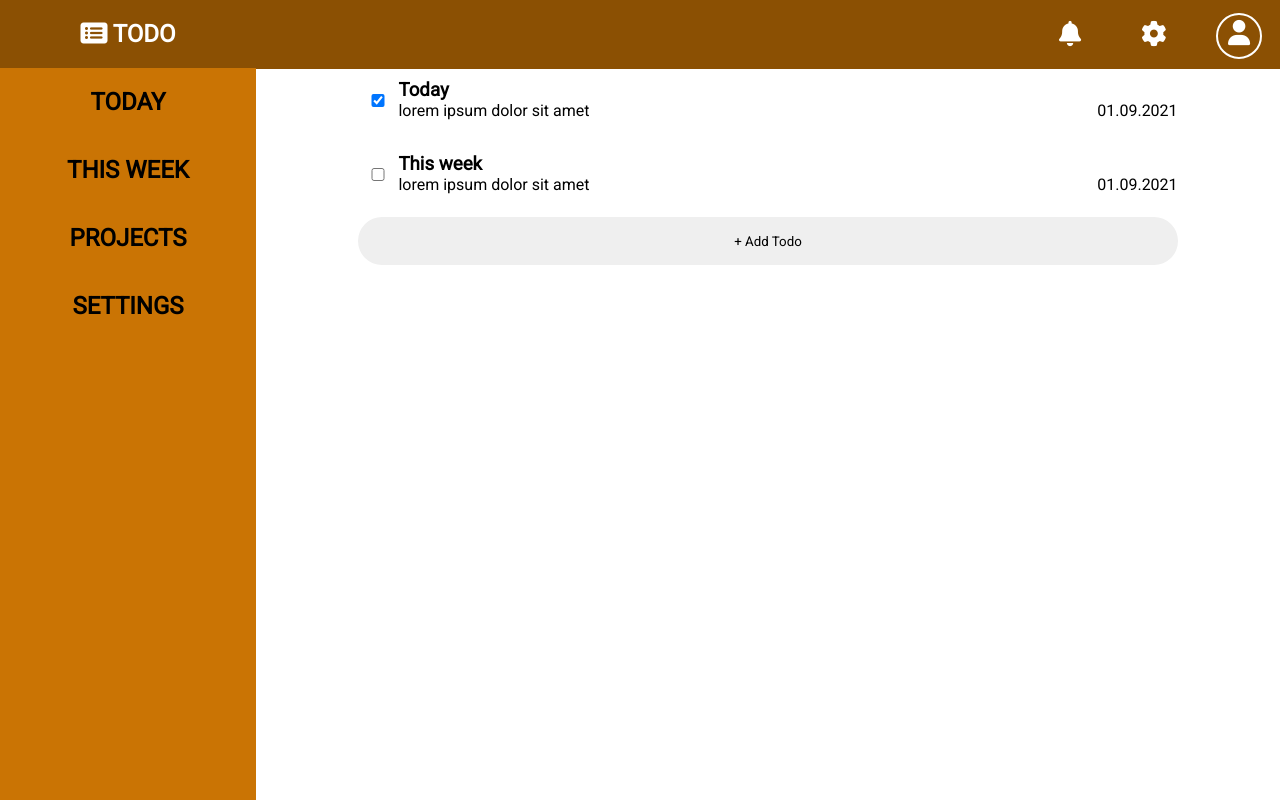
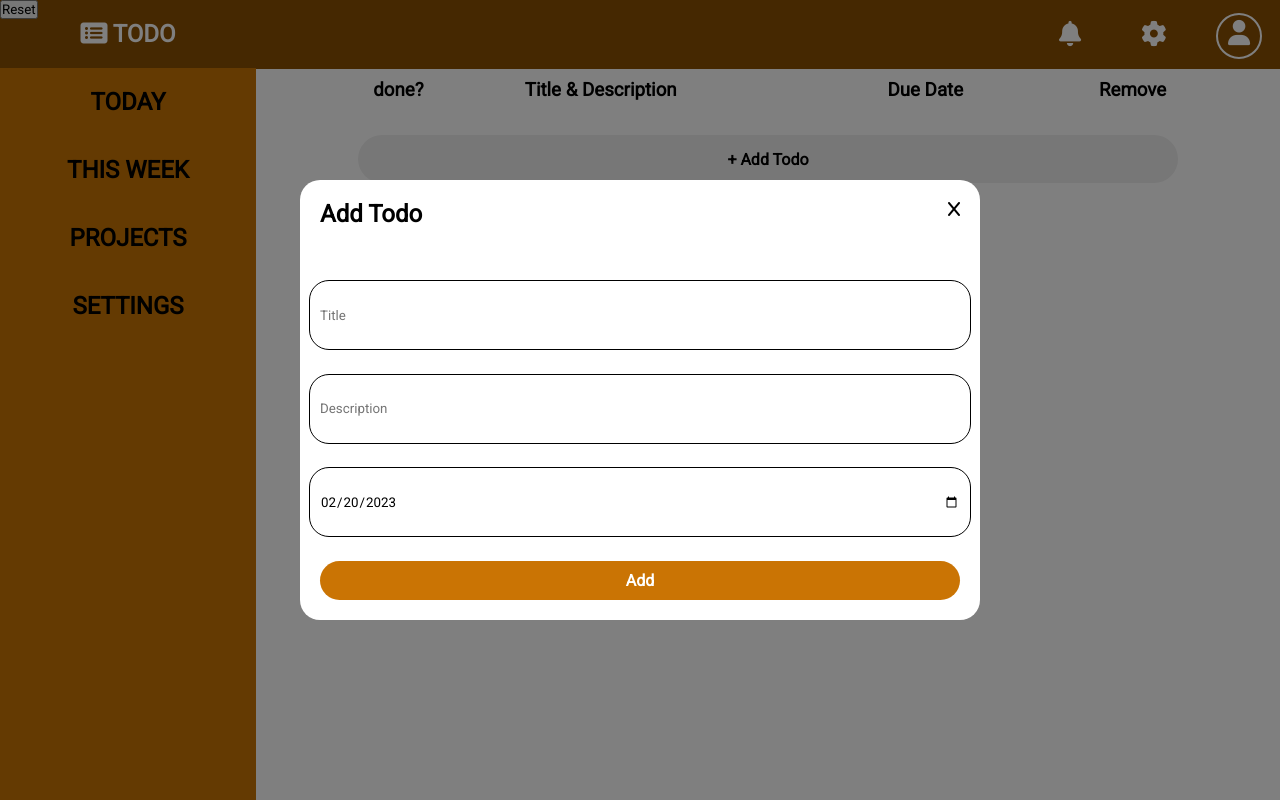
Before and after one commit to AirGamming/odin-todo, a website built with webpack: page index.html in a window 1280 px wide. Both pictures are taken after a click on the button "+ Add Todo". Built offline with nearby package versions, Linux system fonts and the light colour scheme.

Commit message:
added popup TOFIX

```diff
--- a/src/css/main.css
+++ b/src/css/main.css
@@ -64,23 +64,109 @@
     align-items: center;
 }.todo-item{
     display: grid;
-    grid-template-columns: 40px 1fr 1fr;
+    grid-template-columns: 80px 1fr 1fr 90px;
     width: 100%;
-    padding: 10px;
+    padding: 20px;
+    position: relative;
+    border-bottom: 1px black solid;
+    align-items: center;
+
 }main{
     display: flex;
     justify-content: center;
-}.todo-title, .todo-content{
+}.todo-text{
     grid-column: 2;
 }.todo-done{
     grid-column: 1;
-    position: relative;
-    top: -200%;
+    /* position: absolute;
+    top: 45px; */
+    border:none;
+    grid-row: 1;
 }.todo-due-date{
-    text-align: end;
+    text-align: center;
+}.todo-remove{
+    grid-column: 4;
+    grid-row: 1;
+    border:none;
+    background-color: red;
+    color: white;
+    padding: 5px;
+    height: 48px;
+    width: 48px;
+    border-radius: 24px;
+    margin: 10px;
+    box-shadow: 2px 2px 3px 2px rgba(0, 0, 0, 0.2);
 }.add-todo{
     width: 100%;
     height: 48px;
     border-radius: 24px;
     border: none;
+    font-weight: bold;
+    font-size: 1rem;
+    margin: 24px;
+}.popup-background{
+    position: fixed;
+    top: 0;
+    left: 0;
+    width: 100%;
+    height: 100%;
+    background-color: rgba(0, 0, 0, 0.5);
+    display:flex;
+    justify-content: center;
+    align-items: center;
+}.popup{
+    background-color: white;
+    height: 50%;
+    width: 50%;
+    border-radius: 20px;
+    padding: 20px;
+    position: relative;
+    display: flex;
+    flex-direction: column;
+    justify-content: space-between;
+    min-height: 340px;
+}.popup-close{
+    position: absolute;
+    top: 0;
+    right: 0;
+    font-size: 1rem;
+    font-weight: bold;
+    padding: 20px;
+    cursor: pointer;
+    background:none;
+    border: none;
+}.popup-form{
+    height: 80%;
+    display: flex;
+    flex-direction: column;
+    justify-content: space-between;
+    gap: 12px;
+    align-items: center;
+}.popup-form input, .popup-input-description{
+    width: 100%;
+    height: 48px;
+    padding: 10px;
+    border-radius: 20px;
+    border: 1px solid;
+}.popup-input-submit{
+    width: 100%;
+    padding: 10px;
+    border-radius: 20px;
+    border: none;
+    background-color: rgb(202, 116, 4);
+    color: white;
+    font-weight: bold;
+    font-size: 1rem;
+}.headers{
+    display: grid;
+    grid-template-columns: 80px 1fr 1fr 90px;
+    width: 100%;
+    align-items: center;
+}.header-text{
+    text-align: center;
+    padding: 10px;
+}.reset{
+    position: absolute;
+    top: 0;
+    left: 0;
 }
--- a/src/index.js
+++ b/src/index.js
@@ -1,4 +1,15 @@
 import style from '/src/css/main.css';
 import Main from '/src/pages/main.js';
+// import * as favicon from '/favicon.ico';
 
 Main();
+
+const reset = document.createElement("button");
+reset.classList.add("reset");
+reset.innerHTML = "Reset"
+document.body.appendChild(reset);
+
+reset.addEventListener("click", () => {
+    localStorage.clear();
+}
+);
--- /dev/null
+++ b/src/pages/components/popupAdd.js
@@ -0,0 +1,63 @@
+import today from "../scripts/today";
+
+export default function popupAdd(){
+
+    let popupBackground = document.createElement("div");
+    popupBackground.classList.add("popup-background");
+
+    let popup = document.createElement("div");
+    popup.classList.add("popup");
+
+    let popupTitle = document.createElement("h2");
+    popupTitle.classList.add("popup-title");
+    popupTitle.textContent = "Add Todo";
+
+    let popupForm = document.createElement("form");
+    popupForm.classList.add("popup-form");
+
+    let popupClose = document.createElement("button");
+    popupClose.classList.add("popup-close");
+    popupClose.innerHTML = `<i class="fa-solid fa-x"></i>`;
+    popupClose.addEventListener("click", () => popupBackground.remove());
+
+    let popupInputTitle = document.createElement("input");
+    popupInputTitle.classList.add("popup-input-title");
+    popupInputTitle.setAttribute("type", "text");
+    popupInputTitle.setAttribute("placeholder", "Title");
+    popupInputTitle.setAttribute("required", "");
+
+    let popupInputDescription = document.createElement("input");
+    popupInputDescription.classList.add("popup-input-description");
+    popupInputDescription.setAttribute("type", "text");
+    popupInputDescription.setAttribute("placeholder", "Description");
+
+    let popupInputDate = document.createElement("input");
+    popupInputDate.classList.add("popup-input-date");
+    popupInputDate.setAttribute("type", "date");
+    popupInputDate.setAttribute("placeholder", "Date");
+    popupInputDate.setAttribute("value", today());
+    popupInputDate.setAttribute("required", "");
+
+    let popupInputSubmit = document.createElement("button");
+    popupInputSubmit.classList.add("popup-input-submit");
+    popupInputSubmit.setAttribute("type", "submit");
+    popupInputSubmit.textContent = "Add";
+
+    popupForm.append(popupInputTitle, popupInputDescription, popupInputDate, popupInputSubmit);
+    popup.append(popupTitle, popupForm, popupClose);
+    popupBackground.appendChild(popup);
+    document.body.appendChild(popupBackground);
+
+    popupForm.addEventListener("submit", (e) => {
+        e.preventDefault();
+        let todo = {
+            title: popupInputTitle.value,
+            content: popupInputDescription.value,
+            dueDate: popupInputDate.value,
+            done: false
+        }
+        document.cookie = `todo=${JSON.stringify(todo)},expires=Thu, 18 Dec 2021 12:00:00 UTC; path=/; sameSite=strict`;
+        popupBackground.remove();
+    }
+    );
+};
--- a/src/pages/main.js
+++ b/src/pages/main.js
@@ -1,33 +1,52 @@
 import Nav from "./components/nav";
 import MenuBar from "./components/menuBar";
+import popupAdd from "./components/popupAdd";
 
 
-let todolist = [
-    {
-        title: "Today",
-        content: "lorem ipsum dolor sit amet",
-        dueDate: "2021-09-01",
-        done: true,
-    },
-    {
-        title: "This week",
-        content: "lorem ipsum dolor sit amet",
-        dueDate: "2021-09-01",
-        done: false,
-    }
-]
+//
+//Paceholder for todolist
+//
+
 export default function Main() {
     Nav();
     MenuBar();
+    let todoitems = [];
+    if(document.cookie){
+        todoitems = document.cookie.split(";").map((todo) => {
+            return JSON.parse(todo.split("=")[1]);
+        }
+        );
+    }
     let content = document.createElement("main");
     document.body.appendChild(content);
     let todoList = document.createElement("div");
     todoList.classList.add("todo-list");
     content.appendChild(todoList);
-    todolist.forEach((todo) => {
+    let headers = document.createElement("div");
+    headers.classList.add("headers");
+
+    let headerTitle = document.createElement("h3");
+    headerTitle.classList.add("header-text");
+    headerTitle.textContent = "done?";
+    let headerContent = document.createElement("h3");
+    headerContent.classList.add("header-text");
+    headerContent.textContent = "Title & Description";
+    let headerDate = document.createElement("h3");
+    headerDate.classList.add("header-text");
+    headerDate.textContent = "Due Date";
+    let headerRemove = document.createElement("h3");
+    headerRemove.classList.add("header-text");
+    headerRemove.textContent = "Remove";
+    headers.append(headerTitle, headerContent, headerDate, headerRemove);
+    todoList.appendChild(headers);
+    todoitems.forEach((todo) => {
         let todoItem = document.createElement("div");
         todoItem.classList.add("todo-item");
         todoList.appendChild(todoItem);
+
+
+        let todoText = document.createElement("div");
+        todoText.classList.add("todo-text");
 
         let todoTitle = document.createElement("h3");
         todoTitle.classList.add("todo-title");
@@ -50,13 +69,19 @@ export default function Main() {
         }else{
             todoDone.removeAttribute("checked");
         }
-
-        todoItem.append(todoTitle, todoContent, todoDueDate, todoDone);
+        let todoRemove = document.createElement("button");
+        todoRemove.classList.add("todo-remove");
+        todoRemove.innerHTML = `<i class="fa-solid fa-x"></i>`;
+        todoRemove.addEventListener("click", () => {
+            todoItem.remove();
+        });
+        todoText.append(todoTitle, todoContent);
+        todoItem.append(todoText, todoDueDate, todoDone, todoRemove);
     }
     )
     let button = document.createElement("button");
     button.classList.add("add-todo");
     button.textContent = "+ Add Todo";
     todoList.appendChild(button);
-
+    button.addEventListener("click", popupAdd);
 }
--- /dev/null
+++ b/src/pages/scripts/today.js
@@ -0,0 +1,10 @@
+
+export default function today () {
+    var today = new Date();
+    var dd = String(today.getDate()).padStart(2, '0');
+    var mm = String(today.getMonth() + 1).padStart(2, '0'); //January is 0!
+    var yyyy = today.getFullYear();
+
+    today = yyyy + '-' + mm + '-' + dd;
+    return today
+}
```
Also changed, not shown: src/pages/components/popupEdit.js (added).
